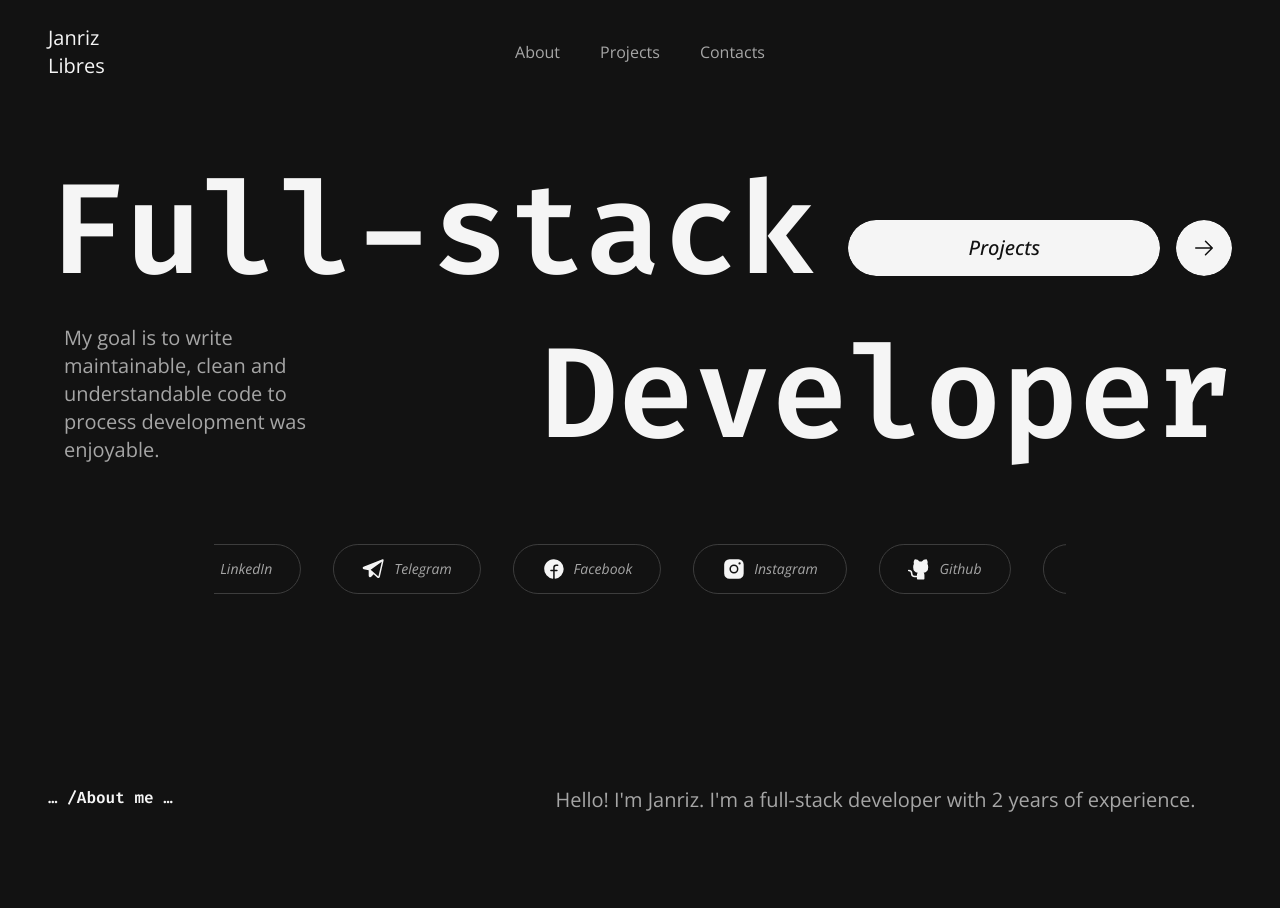
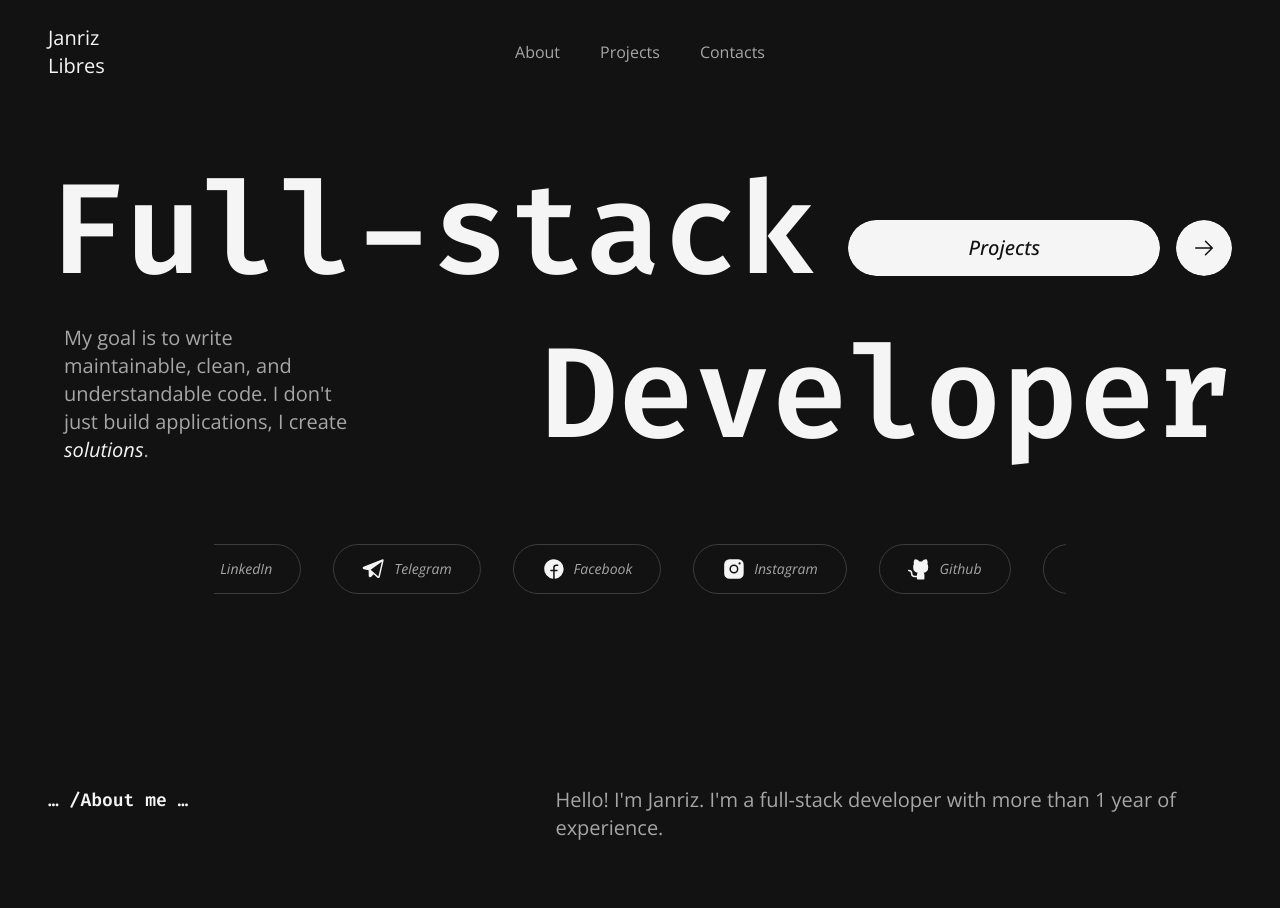
Before and after one commit to janrizmlibres/dev-portfolio, a React (Vite) app: page / in a window 1280 px wide. Shown: the top 908 px of the page. Built offline with nearby package versions, Linux system fonts and the light colour scheme; grey boxes are pictures that could not be loaded.

Commit message:
tweak subheading font size

```diff
--- a/src/components/About.tsx
+++ b/src/components/About.tsx
@@ -20,8 +20,8 @@ const About = () => {
             {...animateOnScroll(fadeLeft)}
             className="flex-4 text-gray-100 text-xl"
           >
-            Hello! I'm Janriz. I'm a full-stack developer with 2 years of
-            experience.
+            Hello! I'm Janriz. I'm a full-stack developer with more than 1 year
+            of experience.
           </motion.p>
         </div>
 
@@ -69,7 +69,7 @@ const About = () => {
               <img
                 src={profile}
                 alt="Profile Image"
-                className="h-full object-cover hover:scale-115 transition-all duration-300 grayscale"
+                className="h-full object-cover hover:scale-105 transition-all duration-300 grayscale"
               />
             </div>
           </motion.div>
--- a/src/components/Hero.tsx
+++ b/src/components/Hero.tsx
@@ -39,8 +39,8 @@ const Hero = () => {
       </div>
       <div className="flex justify-between items-center gap-48">
         <motion.p {...animateOnScroll(fadeRight)} className="medium-text pl-4">
-          My goal is to write maintainable, clean and understandable code to
-          process development was enjoyable.
+          My goal is to write maintainable, clean, and understandable code. I
+          don't just build applications, I create <em>solutions</em>.
         </motion.p>
         <motion.h1 {...animateOnScroll(fadeLeft)} className="large-text">
           Developer
--- a/src/components/shared/ProjectDetails.tsx
+++ b/src/components/shared/ProjectDetails.tsx
@@ -1,4 +1,6 @@
+import { animateOnScroll, fadeRight } from "../../animation";
 import ButtonPrompt from "./ButtonPrompt";
+import { motion } from "motion/react";
 
 interface Props {
   title: string;
@@ -9,18 +11,28 @@ interface Props {
 const ProjectDetails = ({ title, tools, children }: Props) => {
   return (
     <div className="w-9/10">
-      <h3 className="mb-6 text-2xl">{title}</h3>
+      <motion.h3 {...animateOnScroll(fadeRight)} className="mb-6 text-2xl">
+        {title}
+      </motion.h3>
       <div className="flex flex-wrap gap-x-4 gap-y-3 mb-12">
         {tools.map((tool, i) => (
-          <div key={i} className="tech-item">
+          <motion.div
+            {...animateOnScroll(fadeRight)}
+            key={i}
+            className="tech-item"
+          >
             {tool}
-          </div>
+          </motion.div>
         ))}
       </div>
 
-      <p className="text-gray-100 mb-12">{children}</p>
+      <motion.p {...animateOnScroll(fadeRight)} className="text-gray-100 mb-12">
+        {children}
+      </motion.p>
 
-      <ButtonPrompt iconName="Github" />
+      <motion.div {...animateOnScroll(fadeRight)}>
+        <ButtonPrompt iconName="Github" />
+      </motion.div>
     </div>
   );
 };
--- a/src/components/shared/WorkPanel.tsx
+++ b/src/components/shared/WorkPanel.tsx
@@ -1,3 +1,6 @@
+import { motion } from "motion/react";
+import { animateOnScroll, fadeUp } from "../../animation";
+
 interface Props {
   years: string;
   duration: string;
@@ -16,22 +19,26 @@ const WorkPanel = ({
   isLast = false,
 }: Props) => {
   return (
-    <div
-      className={`cursor-default hover:bg-light-100 group border-gray-200 ${
+    <motion.div
+      {...animateOnScroll(fadeUp)}
+      className={`cursor-default group border-gray-200 relative ${
         isLast ? "border-y" : "border-t"
       }`}
     >
+      <span className="absolute -z-1 inset-0 bg-light-100 scale-x-0 origin-left transition-transform duration-400 ease-out group-hover:scale-x-100"></span>
       <div className="custom-container px-12 py-4 flex items-center gap-4">
-        <div className="flex-1 text-gray-100 group-hover:text-gray-200">
+        <div className="flex-1 text-gray-100 group-hover:text-gray-200 transition-colors duration-400 ease-out">
           <p className="text-2xl">{years}</p>
           <p className="text-sm">{duration}</p>
         </div>
-        <p className="flex-2 text-xl group-hover:text-gray-200">{company}</p>
-        <div className="font-fira-code text-light-100 text-xl flex-3 group-hover:text-gray-200">
+        <p className="flex-2 text-xl group-hover:text-gray-200 transition-colors duration-400 ease-out">
+          {company}
+        </p>
+        <div className="font-fira-code text-light-100 text-xl flex-3 group-hover:text-gray-200 transition-colors duration-400 ease-out">
           <span>{role}</span> | <span>{tech}</span>
         </div>
       </div>
-    </div>
+    </motion.div>
   );
 };
 
--- a/src/index.css
+++ b/src/index.css
@@ -71,7 +71,7 @@
   }
 
   .subheading {
-    @apply font-fira-code font-semibold;
+    @apply font-fira-code font-semibold text-lg;
   }
 
   .project-entry {
```
